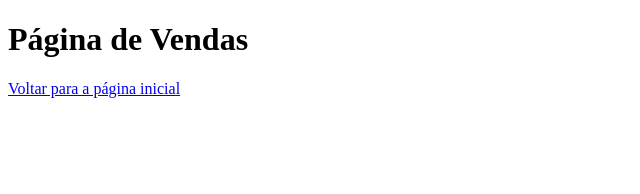
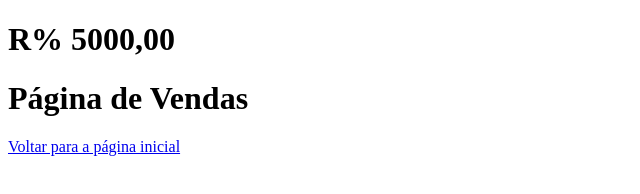
Before and after one commit to nicholasbirochi/Git-GitHub-Practice-Repository, a plain HTML site: page vendas.html in a window 1280 px wide. Shown: the whole page, without its empty margins (0-640 px from the left). Drawn offline with Linux system fonts and the light colour scheme.

Commit message:
chore: Acrescentado o valor de vendas

```diff
--- a/vendas.html
+++ b/vendas.html
@@ -6,6 +6,7 @@
     <title>Document</title>
 </head>
 <body>
+    <h1>R% 5000,00</h1>
     <h1>Página de Vendas</h1>
     <a href="index.html">Voltar para a página inicial</a>
 </body>
```
